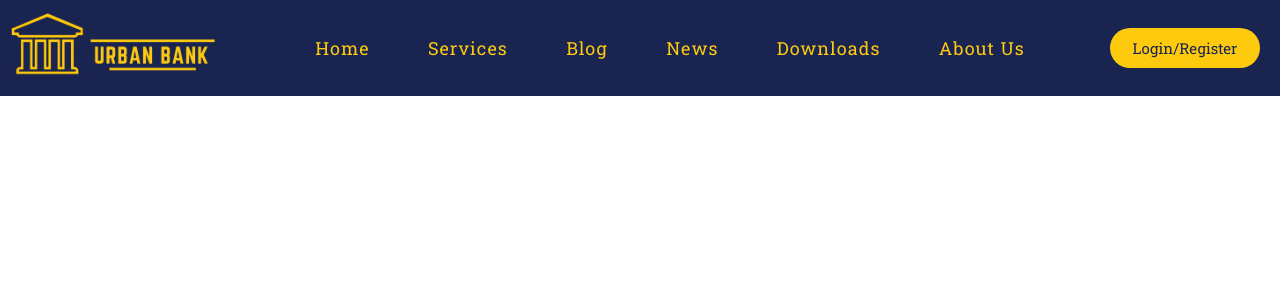
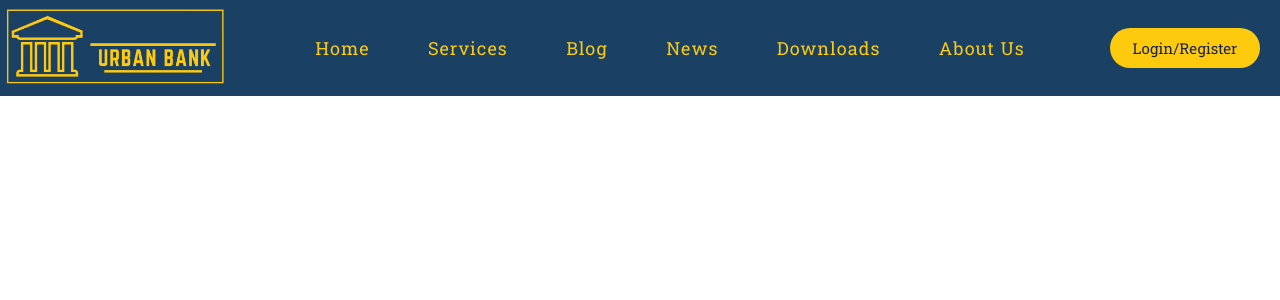
Before and after one commit to Majeed002/online-banking-system, a PHP site: page / in a window 1280 px wide. Shown: the top 300 px of the page. Run offline with PHP 8.4, Linux system fonts and the light colour scheme.

Commit message:
Update navbar
Added adaptive logo to any background

```diff
--- a/Assets/Modules/Styles/main.css
+++ b/Assets/Modules/Styles/main.css
@@ -14,7 +14,7 @@ nav{
     justify-content: space-between;
     align-items: center;
     min-height: 12vh;
-    background-color:#1a2451;
+    background-color: rgb(26, 64, 99);
 }
 /* Logo style*/
 .logo img{
```
Also changed, not shown: Assets/Images/Bank_Logo/Title_icon.png, Assets/Images/Bank_Logo/urban_bank_logo.png.
